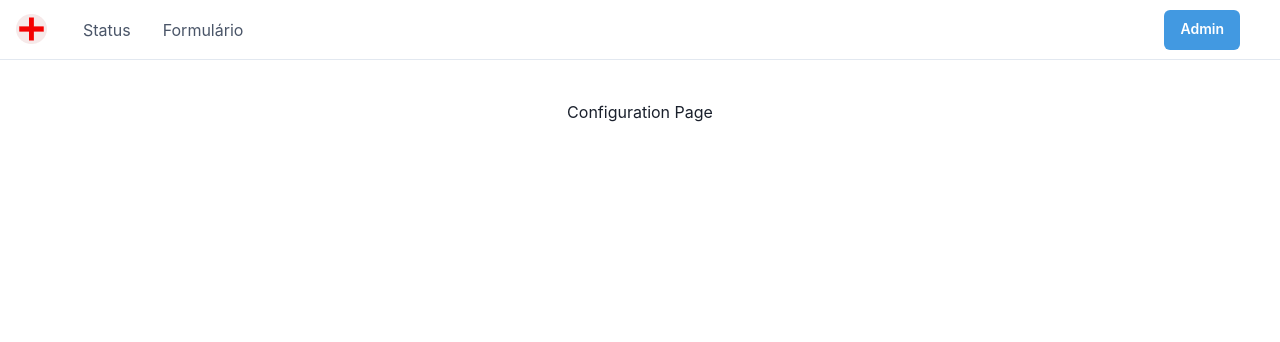
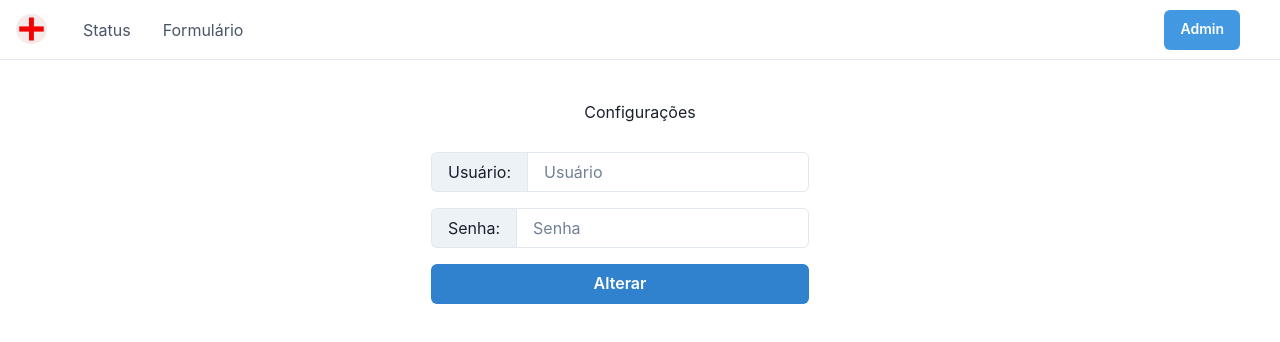
Before and after one commit to mateusvg/sistema_atestado_medico_Type_script, a React (Create React App) app: page /login/configuration in a window 1280 px wide. Shown: the top 342 px of the page. Built offline with nearby package versions, Linux system fonts and the light colour scheme.

Commit message:
configuration page inputs

```diff
--- a/src/Pages/Configuration.tsx
+++ b/src/Pages/Configuration.tsx
@@ -1,7 +1,50 @@
 import {
+    Center,
+    Stack,
+    InputGroup,
+    InputLeftAddon,
+    Input,
+    Button
 
-    Center
-} from '@chakra-ui/react';
+} from '@chakra-ui/react'
+import { CheckIcon } from '@chakra-ui/icons';
+import { ChangeEvent, useState } from 'react';
+
 export default function Simple() {
-    return(<Center mt={10}>Configuration Page</Center>)
+    const [state, setState] = useState<'initial' | 'submitting' | 'success'>(
+        'initial'
+    );
+    const [senha, setSenha]= useState('')
+    return (
+        <Stack mt={10}>
+            <Center mb={5}>Configurações</Center>
+            <Center>
+                <Stack spacing={4} mr={10}>
+                    <InputGroup>
+                        <InputLeftAddon children='Usuário:' />
+                        <Input type='tel' placeholder='Usuário' required />
+                    </InputGroup>
+
+                    <InputGroup>
+                        <InputLeftAddon children='Senha:' />
+                        <Input
+                            type='password'
+                            placeholder='Senha'
+                            required
+                            disabled={state !== 'initial'}
+                            onChange={(e: ChangeEvent<HTMLInputElement>) =>
+                                setSenha(e.target.value)
+                            } />
+                    </InputGroup>
+                    <Button
+                        colorScheme={state === 'success' ? 'green' : 'blue'}
+                        isLoading={state === 'submitting'}
+                        w="100%"
+                        type={state === 'success' ? 'button' : 'submit'}>
+                        {state === 'success' ? <CheckIcon /> : 'Alterar'}
+                    </Button>
+                </Stack>
+            </Center>
+        </Stack>
+    )
 }
```
